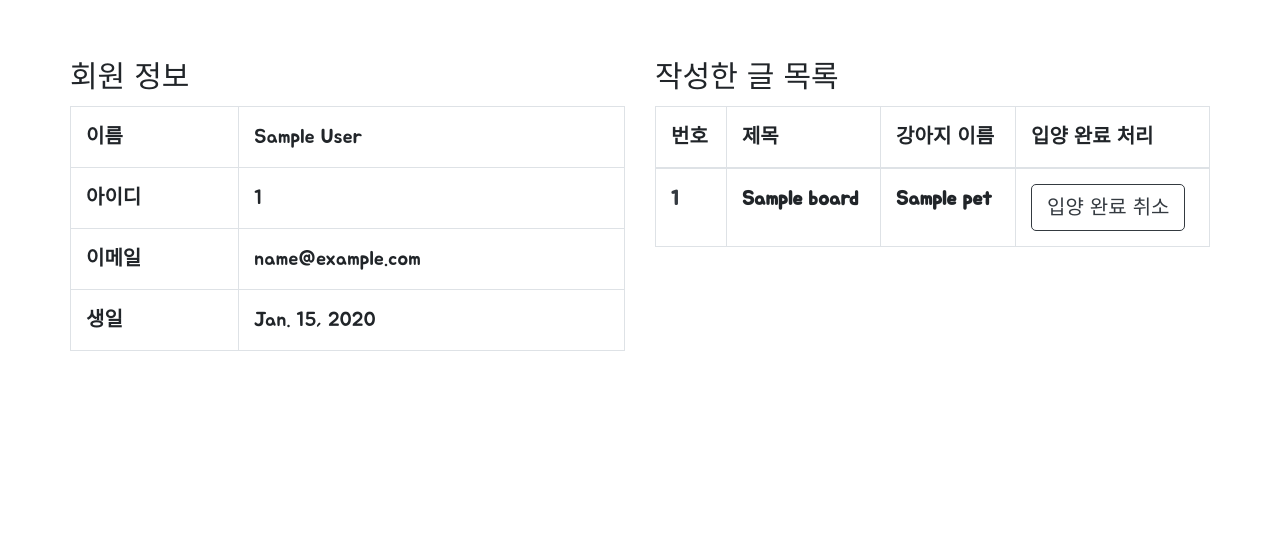
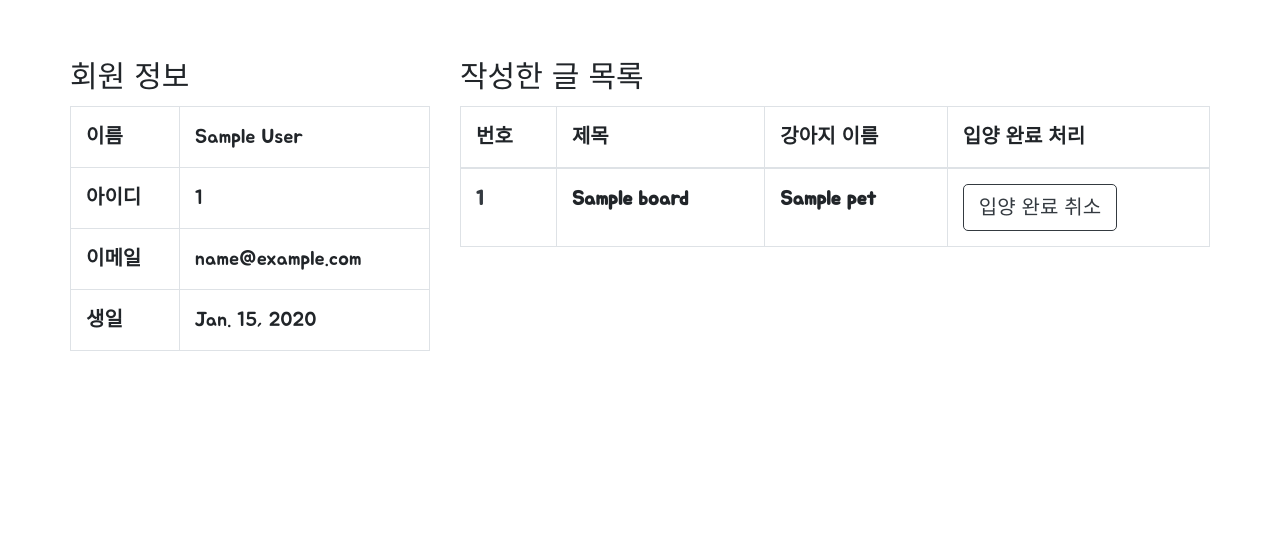
Before and after one commit to winterconnect/ProjectNSG, a Django app: template yyApp/templates/yyApp/mypage.html in a window 1280 px wide. Shown: the part 70-620 px from the top of the page. Run offline with Django 3.2, Linux system fonts and the light colour scheme; the template is opened without the code that fills it: values that come from a table or form of the project are taken from there, others are empty; tables that the repository leaves empty hold one stand-in row (values such as "Sample post"); lists and menus that the app fills with data are empty; parts of the project's set-up code (start-up, migrations or seed data) failed here and were passed over; some libraries are stand-ins or nearby versions; some web fonts are replaced.

Commit message:
modify mypage

```diff
--- a/yyApp/templates/yyApp/mypage.html
+++ b/yyApp/templates/yyApp/mypage.html
@@ -10,7 +10,7 @@
     {% if login_member %}
         <div class="container mt-5 pr-0 pl-0 h-100 d-flex flex-column">
             <div class="row">
-                <div class="col-lg-6">
+                <div class="col-lg-4">
                     <h4>회원 정보</h4>
                     <table class="table table-bordered">
                         <tr>
@@ -32,7 +32,7 @@
                     </table>
                 </div>
 
-                <div class="col-lg-6">
+                <div class="col-lg-8">
                     <h4>작성한 글 목록</h4>
                         <table class="table table-bordered">
                             <thead>
```
